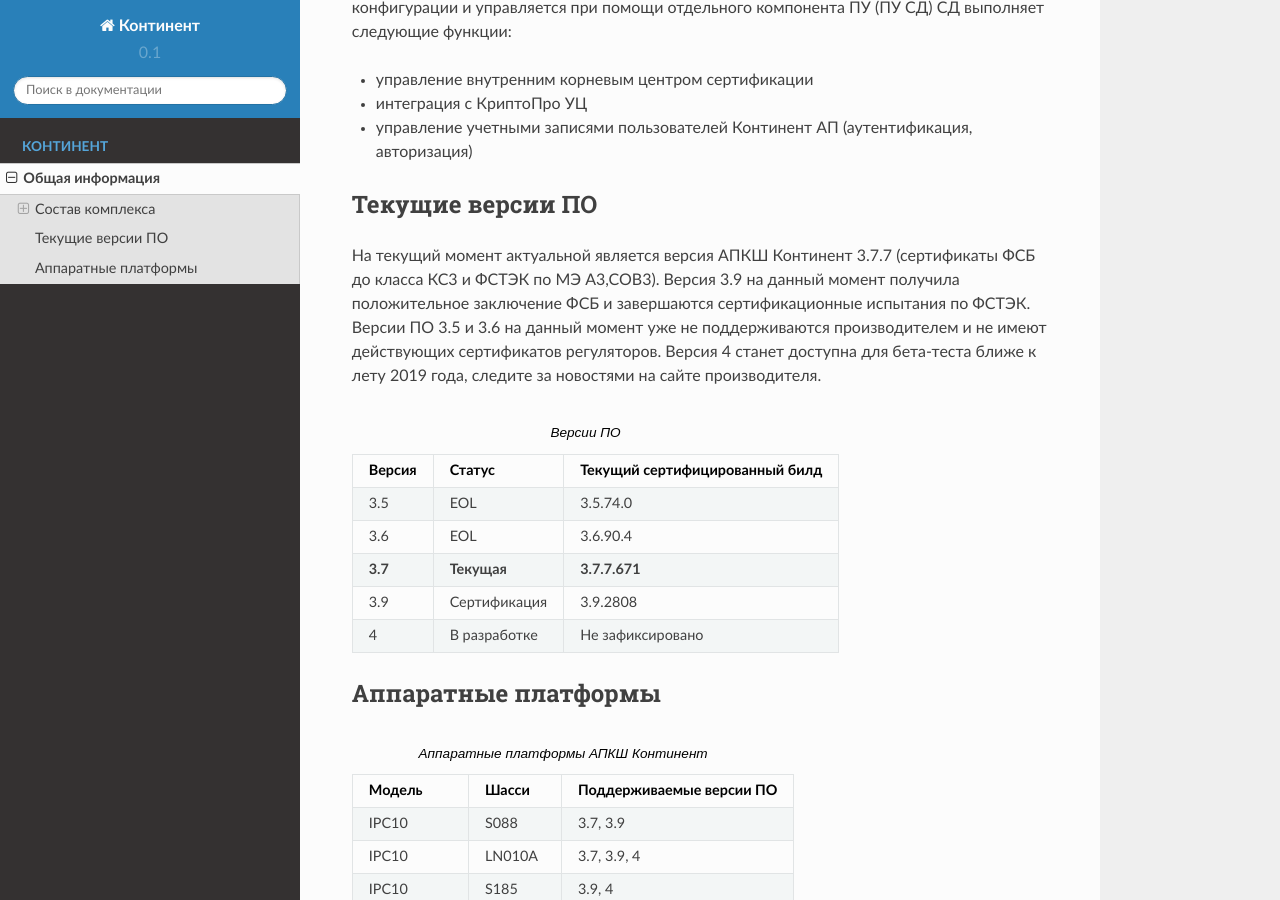
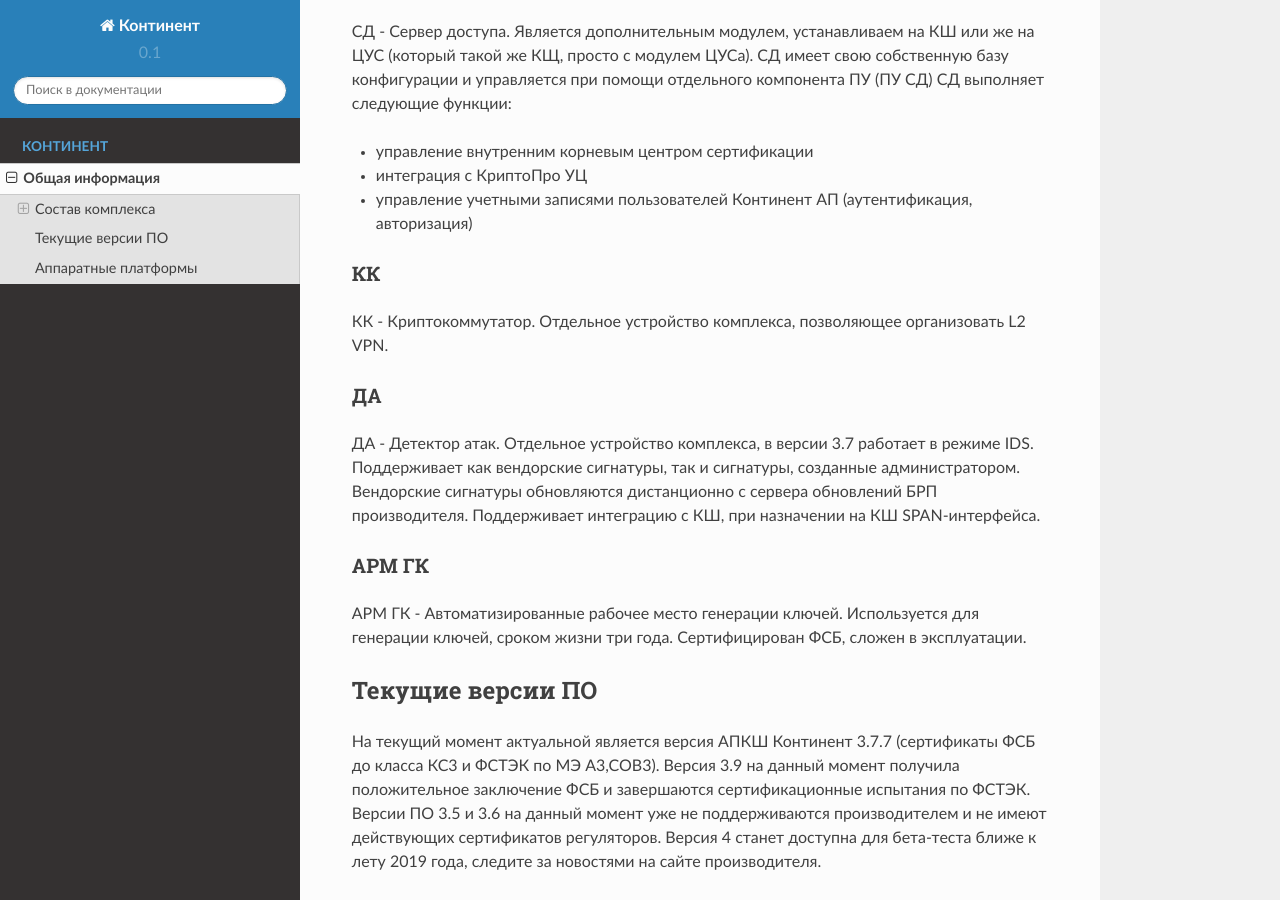
Before and after one commit to g00dvin/continent-faq, a Sphinx documentation site: the page built from docs/common.rst, in a window 1280 px wide and 900 px high, scrolled down 1925 px. Built offline with Sphinx 7.4.7 and the Read the Docs theme 2.0.0, drawn with Linux system fonts in a browser that asks for light colours; some of the changed text lies outside the part shown.

Commit message:
no message

```diff
--- a/docs/common.rst
+++ b/docs/common.rst
@@ -84,7 +84,29 @@
 * интеграция с КриптоПро УЦ
 * управление учетными записями пользователей Континент АП (аутентификация, авторизация)
 
+.. _`КК`:
 
+КК
+---
+
+КК - Криптокоммутатор. Отдельное устройство комплекса, позволяющее организовать L2 VPN.
+
+.. _`ДА`:
+
+ДА
+---
+
+ДА - Детектор атак. Отдельное устройство комплекса, в версии  3.7 работает в режиме IDS. Поддерживает как вендорские сигнатуры, так и сигнатуры, созданные администратором.
+Вендорские сигнатуры обновляются дистанционно с сервера обновлений БРП производителя.
+Поддерживает интеграцию с КШ, при назначении на КШ SPAN-интерфейса.
+
+.. _`АРМ ГК`:
+
+АРМ ГК
+------
+
+АРМ ГК - Автоматизированные рабочее место генерации ключей. Используется для генерации ключей, сроком жизни три года.
+Сертифицирован ФСБ, сложен в эксплуатации.
 
 
 Текущие версии ПО
```
